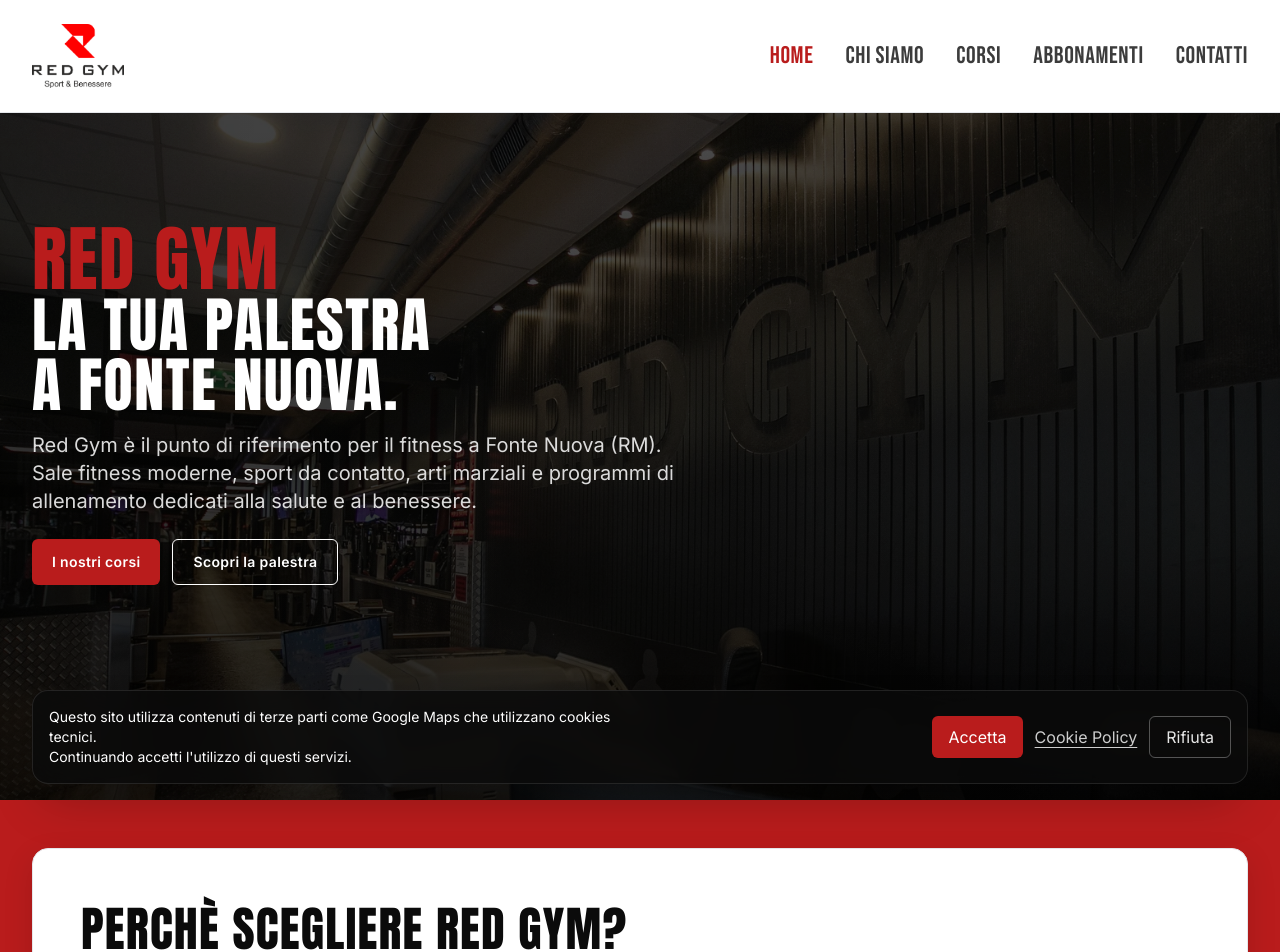
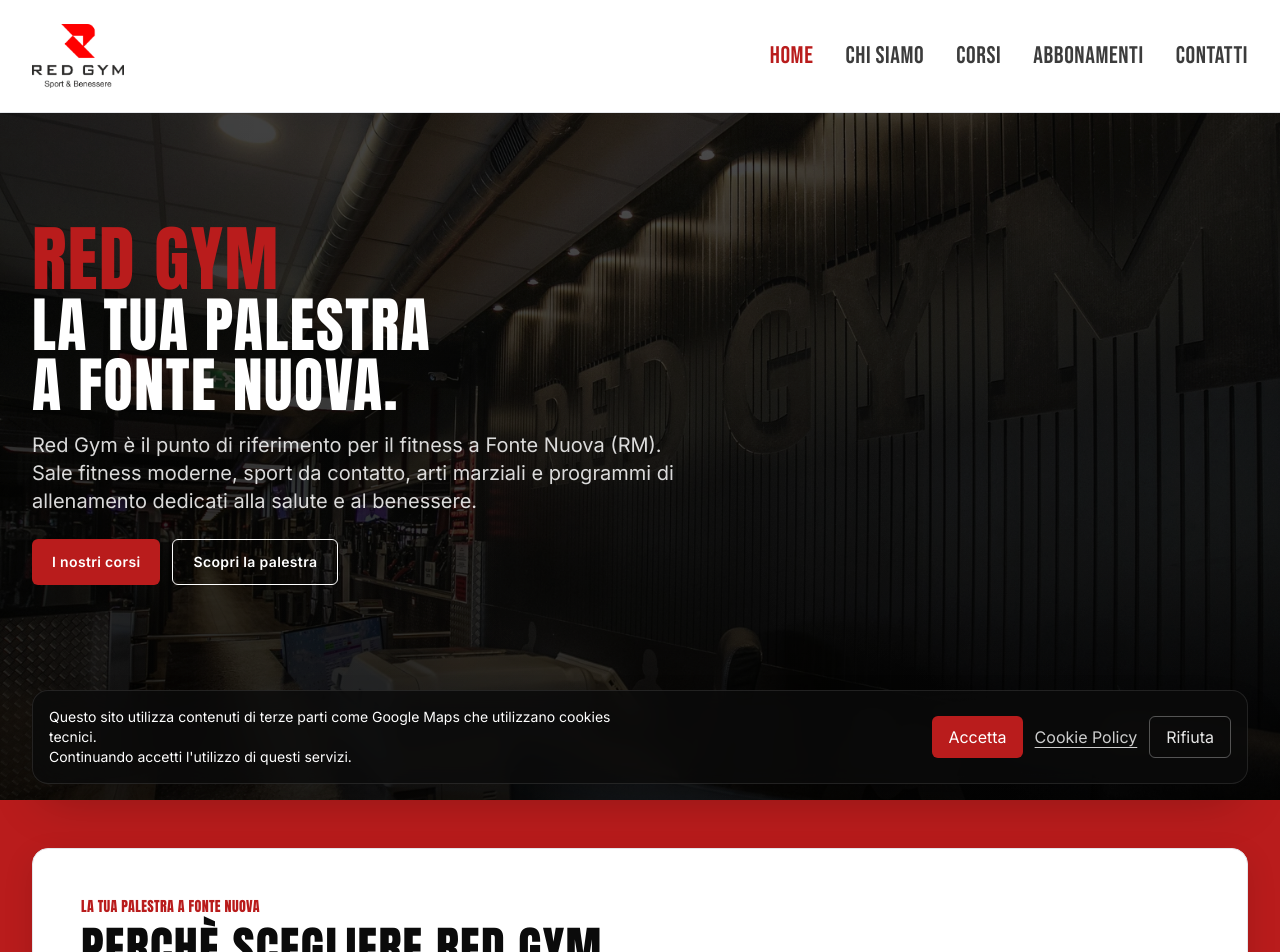
Before and after one commit to alelodato/red-gym, a Next.js app: page / in a window 1280 px wide. Shown: the top 952 px of the page. Built offline with nearby package versions, Linux system fonts and the light colour scheme.

Commit message:
modificato kicker e sezioni introduttive home e pagina about

```diff
--- a/app/page.js
+++ b/app/page.js
@@ -582,7 +582,7 @@
       <div className="bg-brand-red">
         <div className="space-y-0 sm:space-y-8 lg:space-y-10 pb-0 sm:pt-10 lg:pt-12">
           <WhiteSection id="home-about">
-            <SectionHead title="Perchè scegliere Red Gym?" />
+            <SectionHead kicker="La tua palestra a fonte nuova" title="Perchè scegliere Red Gym" />
 
             <div className="mt-6">
               <div className="relative overflow-hidden rounded-xl shadow-soft h-[250px] sm:h-[300px] lg:h-[360px]">
```
